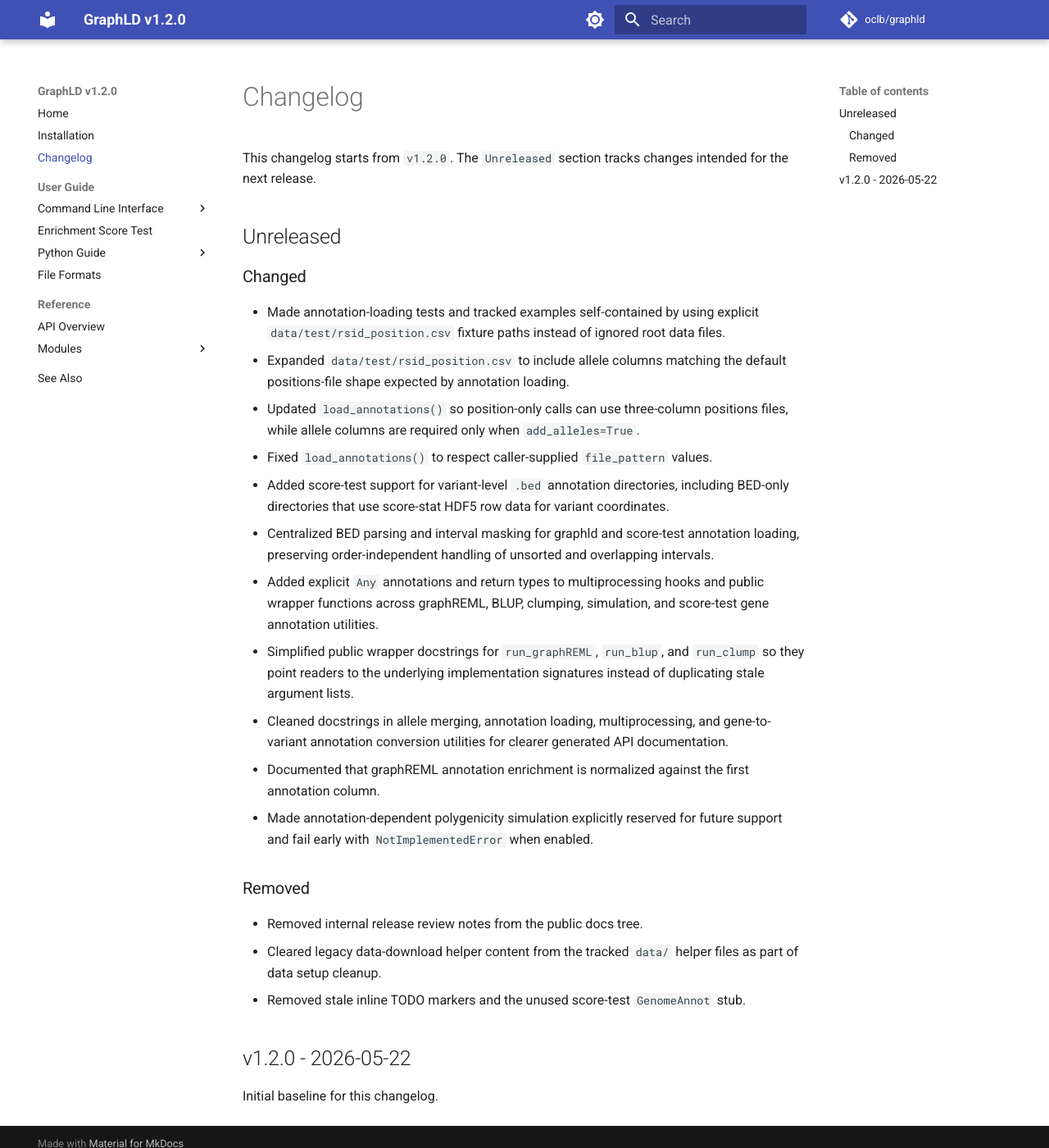
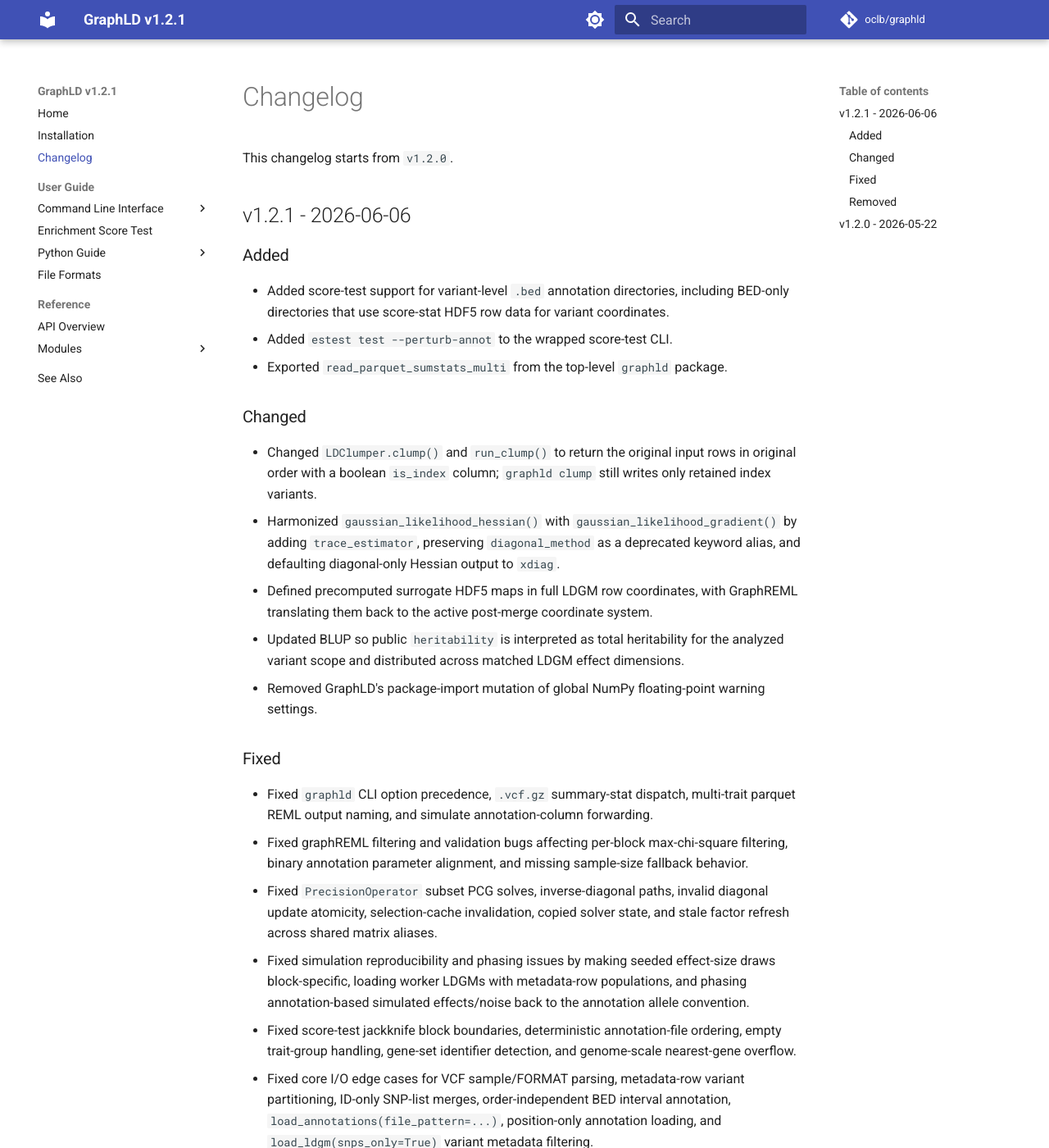
Before and after one commit to oclb/graphld, an MkDocs documentation site: the page built from docs/changelog.md, in a window 1280 px wide and 1400 px high. Shown: the whole window at 82% size. Built offline with MkDocs 1.6.1 and Material for MkDocs 9.7.7, drawn with Linux system fonts in a browser that asks for light colours; comment, search, counter and statistics services are not loaded; some of the changed text lies outside the part shown.

Commit message:
Prepare v1.2.1 release

```diff
--- a/docs/changelog.md
+++ b/docs/changelog.md
@@ -1,28 +1,37 @@
 # Changelog
 
-This changelog starts from `v1.2.0`. The `Unreleased` section tracks changes intended for the next release.
+This changelog starts from `v1.2.0`.
 
-## Unreleased
+## v1.2.1 - 2026-06-06
+
+### Added
+
+- Added score-test support for variant-level `.bed` annotation directories, including BED-only directories that use score-stat HDF5 row data for variant coordinates.
+- Added `estest test --perturb-annot` to the wrapped score-test CLI.
+- Exported `read_parquet_sumstats_multi` from the top-level `graphld` package.
 
 ### Changed
 
-- Made annotation-loading tests and tracked examples self-contained by using explicit `data/test/rsid_position.csv` fixture paths instead of ignored root data files.
-- Expanded `data/test/rsid_position.csv` to include allele columns matching the default positions-file shape expected by annotation loading.
-- Updated `load_annotations()` so position-only calls can use three-column positions files, while allele columns are required only when `add_alleles=True`.
-- Fixed `load_annotations()` to respect caller-supplied `file_pattern` values.
-- Added score-test support for variant-level `.bed` annotation directories, including BED-only directories that use score-stat HDF5 row data for variant coordinates.
-- Centralized BED parsing and interval masking for graphld and score-test annotation loading, preserving order-independent handling of unsorted and overlapping intervals.
-- Added explicit `Any` annotations and return types to multiprocessing hooks and public wrapper functions across graphREML, BLUP, clumping, simulation, and score-test gene annotation utilities.
-- Simplified public wrapper docstrings for `run_graphREML`, `run_blup`, and `run_clump` so they point readers to the underlying implementation signatures instead of duplicating stale argument lists.
-- Cleaned docstrings in allele merging, annotation loading, multiprocessing, and gene-to-variant annotation conversion utilities for clearer generated API documentation.
-- Documented that graphREML annotation enrichment is normalized against the first annotation column.
-- Made annotation-dependent polygenicity simulation explicitly reserved for future support and fail early with `NotImplementedError` when enabled.
+- Changed `LDClumper.clump()` and `run_clump()` to return the original input rows in original order with a boolean `is_index` column; `graphld clump` still writes only retained index variants.
+- Harmonized `gaussian_likelihood_hessian()` with `gaussian_likelihood_gradient()` by adding `trace_estimator`, preserving `diagonal_method` as a deprecated keyword alias, and defaulting diagonal-only Hessian output to `xdiag`.
+- Defined precomputed surrogate HDF5 maps in full LDGM row coordinates, with GraphREML translating them back to the active post-merge coordinate system.
+- Updated BLUP so public `heritability` is interpreted as total heritability for the analyzed variant scope and distributed across matched LDGM effect dimensions.
+- Removed GraphLD's package-import mutation of global NumPy floating-point warning settings.
+
+### Fixed
+
+- Fixed `graphld` CLI option precedence, `.vcf.gz` summary-stat dispatch, multi-trait parquet REML output naming, and simulate annotation-column forwarding.
+- Fixed graphREML filtering and validation bugs affecting per-block max-chi-square filtering, binary annotation parameter alignment, and missing sample-size fallback behavior.
+- Fixed `PrecisionOperator` subset PCG solves, inverse-diagonal paths, invalid diagonal update atomicity, selection-cache invalidation, copied solver state, and stale factor refresh across shared matrix aliases.
+- Fixed simulation reproducibility and phasing issues by making seeded effect-size draws block-specific, loading worker LDGMs with metadata-row populations, and phasing annotation-based simulated effects/noise back to the annotation allele convention.
+- Fixed score-test jackknife block boundaries, deterministic annotation-file ordering, empty trait-group handling, gene-set identifier detection, and genome-scale nearest-gene overflow.
+- Fixed core I/O edge cases for VCF sample/FORMAT parsing, metadata-row variant partitioning, ID-only SNP-list merges, order-independent BED interval annotation, `load_annotations(file_pattern=...)`, position-only annotation loading, and `load_ldgm(snps_only=True)` variant metadata filtering.
+- Hardened parquet summary-stat validation so incomplete trait `BETA`/`SE` pairs and missing variant identifiers fail with clear errors.
+- Fixed surrogate-marker generation for blocks with no candidates by writing the initialized identity map.
 
 ### Removed
 
-- Removed internal release review notes from the public docs tree.
-- Cleared legacy data-download helper content from the tracked `data/` helper files as part of data setup cleanup.
-- Removed stale inline TODO markers and the unused score-test `GenomeAnnot` stub.
+- Removed unsupported or stale public surfaces: the broken `create-geneset-annot` console script, the duplicate `graphld.heritability_testing` module, and the obsolete `graphld.genesets_gene_hdf5` workflow. Gene-level HDF5 conversion remains available through `estest convert`.
 
 ## v1.2.0 - 2026-05-22
 
--- a/mkdocs.yml
+++ b/mkdocs.yml
@@ -5,7 +5,7 @@
 repo_name: oclb/graphld
 
 extra:
-  version: "1.2.0"  # Updated by hooks.py from pyproject.toml
+  version: "1.2.1"  # Updated by hooks.py from pyproject.toml
 
 hooks:
   - docs/hooks.py
--- a/pyproject.toml
+++ b/pyproject.toml
@@ -4,7 +4,7 @@
 
 [project]
 name = "graphld"
-version = "1.2.0"
+version = "1.2.1"
 description = "Graph-based linkage disequilibrium matrix estimation"
 readme = "README.md"
 requires-python = ">=3.11,<3.14"
```
Also changed, not shown: 2 other files.
